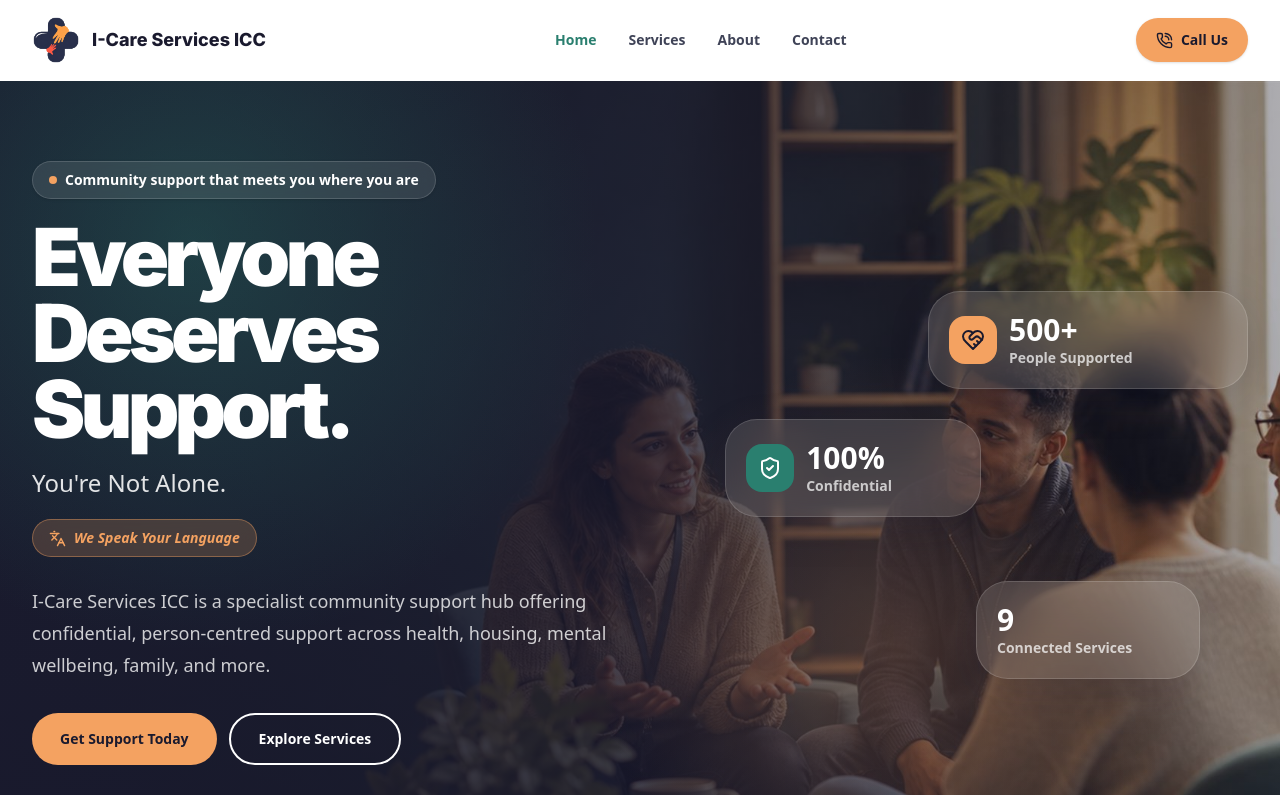
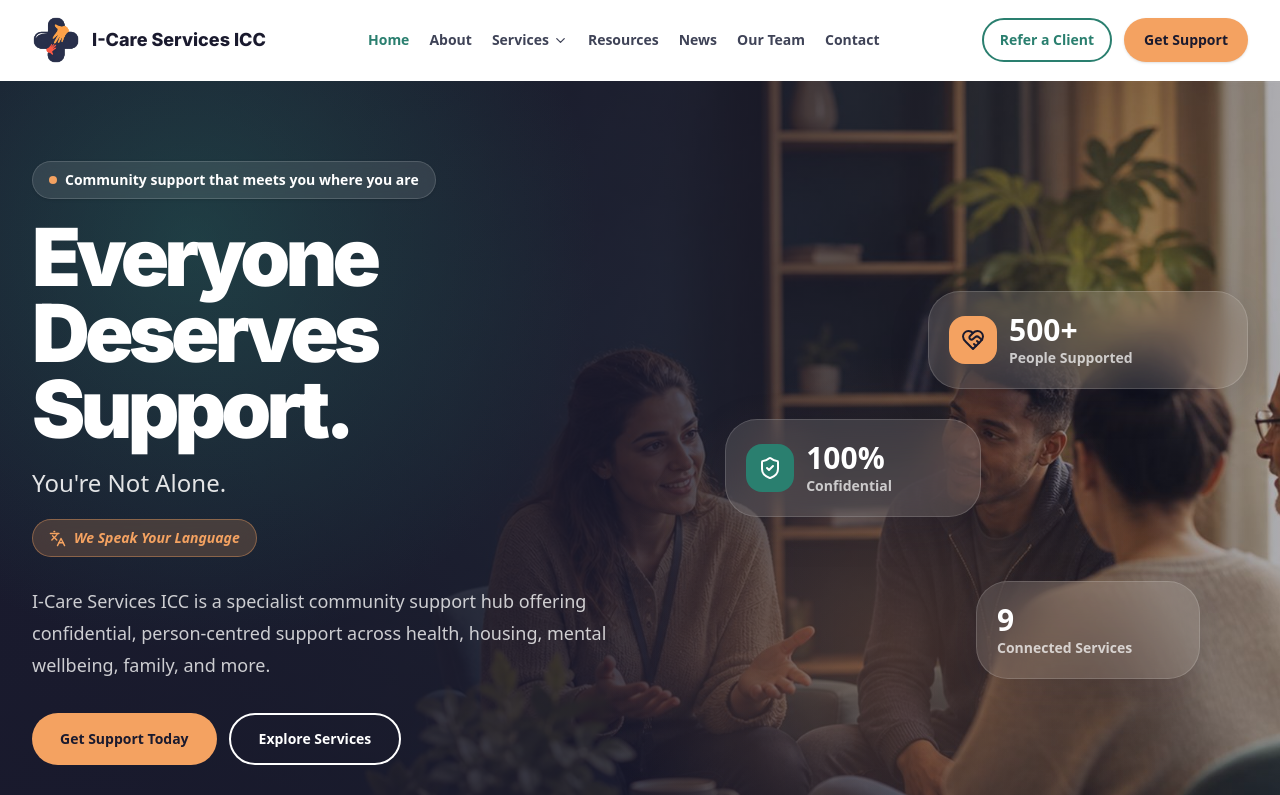
Before and after one commit to mudassirhamza29-commits/i-care-services-icc, a Next.js app: page / in a window 1280 px wide. Shown: the top 795 px of the page. Built offline with nearby package versions, Linux system fonts and the light colour scheme.

Commit message:
Restore full site navigation

```diff
--- a/src/components/layout/Footer.tsx
+++ b/src/components/layout/Footer.tsx
@@ -3,6 +3,16 @@ import Link from "next/link";
 import { Facebook, Instagram, Linkedin, Mail, MapPin, Phone } from "lucide-react";
 
 import { CONTACT_INFO, SERVICES } from "@/lib/constants";
+
+const companyLinks = [
+  { label: "About us", href: "/about" },
+  { label: "Our team", href: "/team" },
+  { label: "Get support", href: "/get-support" },
+  { label: "Refer a client", href: "/for-professionals" },
+  { label: "Resources", href: "/resources" },
+  { label: "Blog / News", href: "/news" },
+  { label: "Contact", href: "/contact" },
+];
 
 const socialLinks = [
   { label: "Facebook", href: "https://www.facebook.com/", icon: Facebook },
@@ -13,7 +23,7 @@ const socialLinks = [
 export function Footer() {
   return (
     <footer className="bg-navy text-white">
-      <div className="mx-auto grid max-w-7xl gap-10 px-4 py-14 sm:px-6 lg:grid-cols-[1.15fr_1fr_1fr] lg:px-8 lg:py-16">
+      <div className="mx-auto grid max-w-7xl gap-10 px-4 py-14 sm:px-6 md:grid-cols-2 lg:grid-cols-[1.15fr_0.85fr_1fr_1fr] lg:px-8 lg:py-16">
         <div>
           <div className="flex items-center gap-3">
             <span className="flex h-16 w-16 shrink-0 items-center justify-center rounded-2xl bg-white p-1.5 shadow-sm">
@@ -50,8 +60,24 @@ export function Footer() {
         </div>
 
         <div>
+          <h2 className="font-heading text-base font-bold">Explore</h2>
+          <ul className="mt-5 space-y-3">
+            {companyLinks.map((link) => (
+              <li key={link.href}>
+                <Link
+                  href={link.href}
+                  className="text-sm text-white/70 transition-colors hover:text-orange focus-visible:text-orange focus-visible:outline-none"
+                >
+                  {link.label}
+                </Link>
+              </li>
+            ))}
+          </ul>
+        </div>
+
+        <div>
           <h2 className="font-heading text-base font-bold">Services</h2>
-          <ul className="mt-5 grid gap-3 sm:grid-cols-2 lg:grid-cols-1">
+          <ul className="mt-5 space-y-3">
             {SERVICES.map((service) => (
               <li key={service.slug}>
                 <Link
--- a/src/components/layout/Navbar.tsx
+++ b/src/components/layout/Navbar.tsx
@@ -5,16 +5,9 @@ import Image from "next/image";
 import Link from "next/link";
 import { usePathname } from "next/navigation";
 import { AnimatePresence, motion, useReducedMotion } from "framer-motion";
-import { Menu, PhoneCall, X } from "lucide-react";
+import { ChevronDown, Menu, X } from "lucide-react";
 
-import { CONTACT_INFO } from "@/lib/constants";
-
-const navLinks = [
-  { label: "Home", href: "/" },
-  { label: "Services", href: "/services" },
-  { label: "About", href: "/about" },
-  { label: "Contact", href: "/contact" },
-];
+import { NAV_LINKS } from "@/lib/constants";
 
 export function Navbar() {
   const pathname = usePathname();
@@ -55,7 +48,7 @@ export function Navbar() {
     >
       <nav
         aria-label="Primary navigation"
-        className="mx-auto flex h-20 max-w-7xl items-center justify-between gap-6 px-4 sm:px-6 lg:px-8"
+        className="mx-auto flex h-20 max-w-7xl items-center justify-between gap-5 px-4 sm:px-6 lg:px-8"
       >
         <Link
           href="/"
@@ -70,13 +63,51 @@ export function Navbar() {
             priority
             className="h-11 w-11 shrink-0 object-contain sm:h-12 sm:w-12"
           />
-          <span className="font-heading text-base font-extrabold leading-tight text-navy sm:text-lg">
+          <span className="max-w-36 font-heading text-base font-extrabold leading-tight text-navy sm:max-w-none sm:text-lg">
             I-Care Services ICC
           </span>
         </Link>
 
-        <div className="hidden items-center gap-8 lg:flex">
-          {navLinks.map((link) => (
+        <div className="hidden items-center gap-5 xl:flex">
+          {NAV_LINKS.map((link) =>
+            link.children ? (
+              <div
+                key={link.href}
+                className="group/services relative flex h-20 items-center"
+              >
+                <Link
+                  href={link.href}
+                  aria-haspopup="menu"
+                  className={`nav-link flex items-center gap-1 py-2 text-sm font-bold ${
+                    isActive(link.href)
+                      ? "text-purple after:scale-x-100"
+                      : "text-text-secondary hover:text-navy"
+                  }`}
+                >
+                  {link.label}
+                  <ChevronDown
+                    size={15}
+                    className="transition-transform duration-200 group-hover/services:rotate-180"
+                    aria-hidden="true"
+                  />
+                </Link>
+                <div
+                  role="menu"
+                  className="pointer-events-none invisible absolute left-1/2 top-[calc(100%-4px)] w-76 -translate-x-1/2 translate-y-2 rounded-2xl border border-cream-dark bg-white p-2 opacity-0 shadow-[var(--shadow-hover)] transition-all duration-200 group-focus-within/services:pointer-events-auto group-focus-within/services:visible group-focus-within/services:translate-y-0 group-focus-within/services:opacity-100 group-hover/services:pointer-events-auto group-hover/services:visible group-hover/services:translate-y-0 group-hover/services:opacity-100"
+                >
+                  {link.children.map((service) => (
+                    <Link
+                      key={service.slug}
+                      href={`/services/${service.slug}`}
+                      role="menuitem"
+                      className="block rounded-xl px-4 py-2.5 text-sm font-semibold text-text-secondary transition-colors hover:bg-cream-dark hover:text-purple focus-visible:bg-cream-dark focus-visible:text-purple focus-visible:outline-none"
+                    >
+                      {service.title}
+                    </Link>
+                  ))}
+                </div>
+              </div>
+            ) : (
               <Link
                 key={link.href}
                 href={link.href}
@@ -88,20 +119,28 @@ export function Navbar() {
               >
                 {link.label}
               </Link>
-          ))}
+            ),
+          )}
         </div>
 
-        <a
-          href="tel:+442080400433"
-          className="interactive-button hidden items-center gap-2 rounded-full bg-orange px-5 py-3 text-sm font-extrabold text-navy shadow-sm hover:bg-purple hover:text-white focus-visible:outline-2 focus-visible:outline-offset-2 focus-visible:outline-purple lg:inline-flex"
+        <div className="hidden shrink-0 items-center gap-3 xl:flex">
+          <Link
+            href="/for-professionals"
+            className="interactive-button rounded-full border-2 border-purple px-4 py-2.5 text-sm font-extrabold text-purple hover:bg-purple hover:text-white focus-visible:outline-2 focus-visible:outline-offset-2 focus-visible:outline-purple"
           >
-          <PhoneCall size={17} aria-hidden="true" />
-          Call Us
-        </a>
+            Refer a Client
+          </Link>
+          <Link
+            href="/get-support"
+            className="interactive-button rounded-full bg-orange px-5 py-3 text-sm font-extrabold text-navy shadow-sm hover:bg-purple hover:text-white focus-visible:outline-2 focus-visible:outline-offset-2 focus-visible:outline-purple"
+          >
+            Get Support
+          </Link>
+        </div>
 
         <button
           type="button"
-          className="interactive-button flex h-11 w-11 items-center justify-center rounded-full border border-cream-dark bg-white text-navy shadow-sm focus-visible:outline-2 focus-visible:outline-offset-2 focus-visible:outline-purple lg:hidden"
+          className="interactive-button flex h-11 w-11 items-center justify-center rounded-full border border-cream-dark bg-white text-navy shadow-sm focus-visible:outline-2 focus-visible:outline-offset-2 focus-visible:outline-purple xl:hidden"
           aria-expanded={isMenuOpen}
           aria-controls="mobile-navigation"
           aria-label={isMenuOpen ? "Close navigation menu" : "Open navigation menu"}
@@ -123,27 +162,48 @@ export function Navbar() {
                 : { opacity: 0, height: 0 }
             }
             transition={{ duration: shouldReduceMotion ? 0 : 0.3 }}
-            className="overflow-y-auto border-t border-cream-dark bg-white lg:hidden"
+            className="overflow-y-auto border-t border-cream-dark bg-white xl:hidden"
           >
             <div className="mx-auto flex max-w-7xl flex-col px-4 py-6 sm:px-6">
-              {navLinks.map((link) => (
+              {NAV_LINKS.map((link) => (
+                <div key={link.href} className="border-b border-cream-dark/70">
                   <Link
-                  key={link.href}
                     href={link.href}
-                  className={`border-b border-cream-dark/70 py-4 font-heading text-lg font-bold ${
+                    className={`flex min-h-12 items-center py-3 font-heading text-base font-bold ${
                       isActive(link.href) ? "text-purple" : "text-navy"
                     }`}
                   >
                     {link.label}
                   </Link>
+                  {link.children ? (
+                    <div className="grid gap-1 pb-4 sm:grid-cols-2">
+                      {link.children.map((service) => (
+                        <Link
+                          key={service.slug}
+                          href={`/services/${service.slug}`}
+                          className="rounded-xl px-3 py-2.5 text-sm font-semibold text-text-secondary hover:bg-cream-dark hover:text-purple focus-visible:bg-cream-dark focus-visible:text-purple focus-visible:outline-2 focus-visible:outline-purple"
+                        >
+                          {service.title}
+                        </Link>
                       ))}
-              <a
-                href="tel:+442080400433"
-                className="interactive-button mt-6 inline-flex items-center justify-center gap-2 rounded-full bg-orange px-5 py-3 text-center text-sm font-extrabold text-navy"
+                    </div>
+                  ) : null}
+                </div>
+              ))}
+              <div className="grid gap-3 pt-6 sm:grid-cols-2">
+                <Link
+                  href="/for-professionals"
+                  className="interactive-button rounded-full border-2 border-purple px-5 py-3 text-center text-sm font-extrabold text-purple"
                 >
-                <PhoneCall size={17} aria-hidden="true" />
-                Call {CONTACT_INFO.phone}
-              </a>
+                  Refer a Client
+                </Link>
+                <Link
+                  href="/get-support"
+                  className="interactive-button rounded-full bg-orange px-5 py-3 text-center text-sm font-extrabold text-navy"
+                >
+                  Get Support
+                </Link>
+              </div>
             </div>
           </motion.div>
         )}
```
Lines whose indentation alone changed are shown as unchanged.
